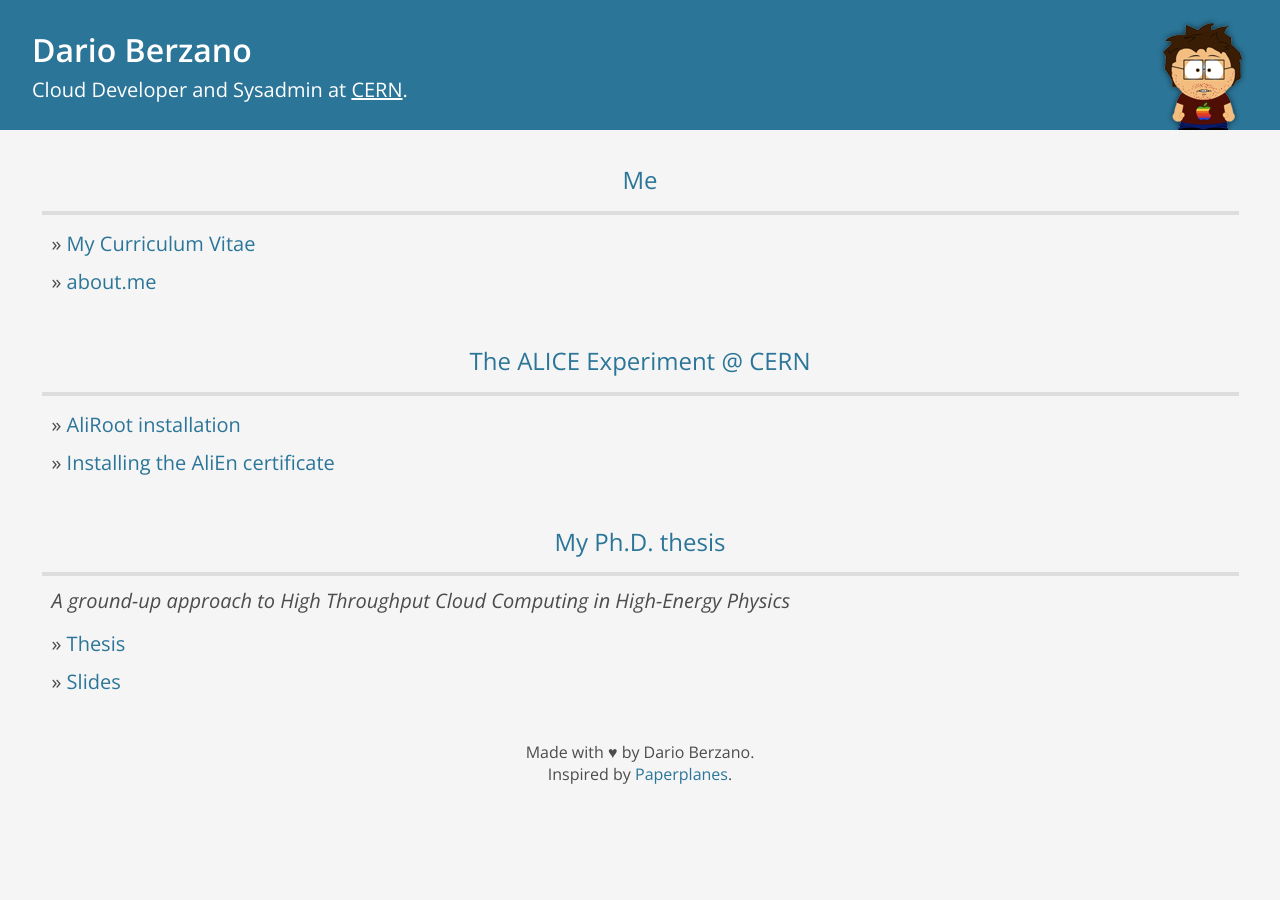
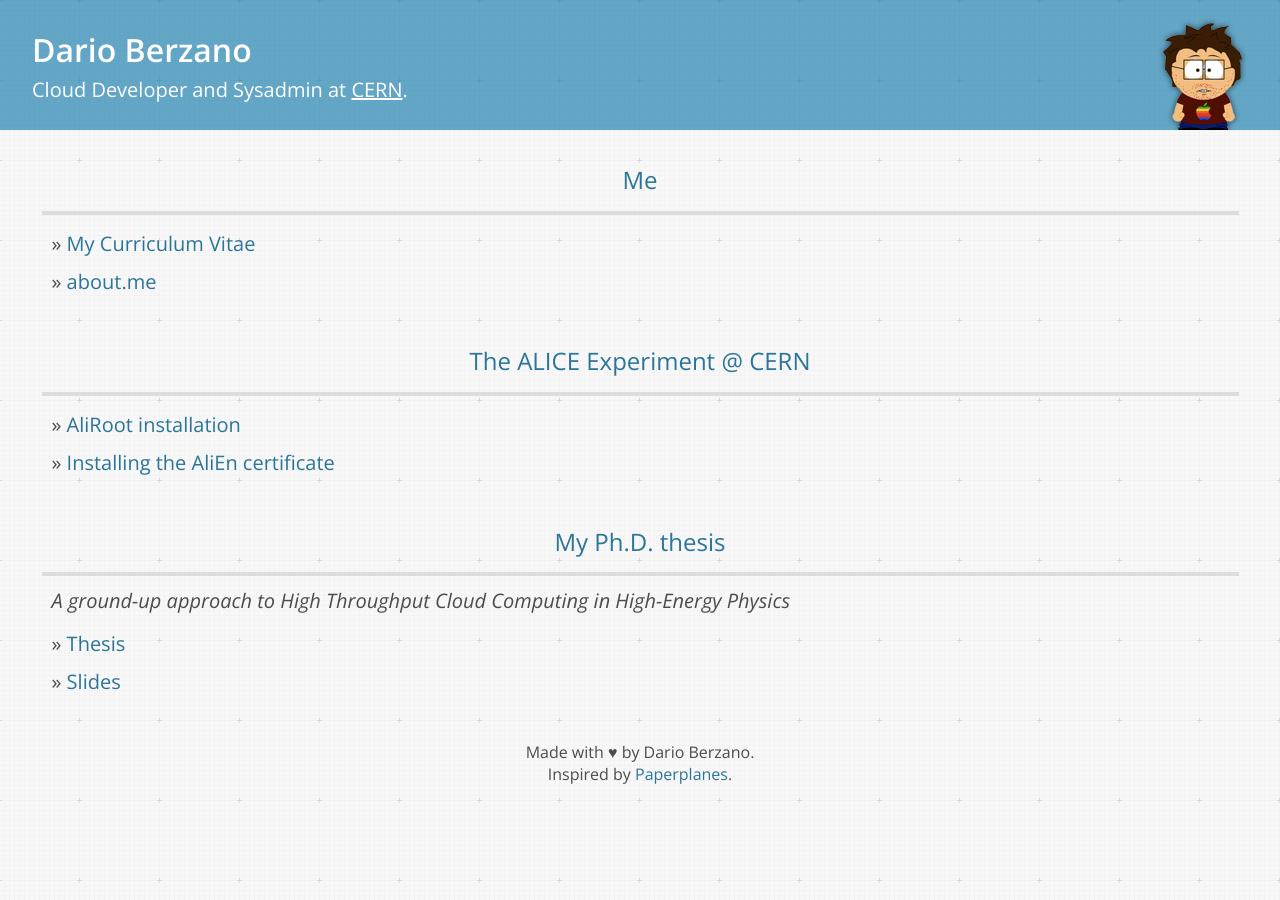
Before and after one commit to dberzano/dberzano.github.io, a Jekyll site: the page built from index.html, in a window 1280 px wide. Built offline with Jekyll 4.4.1, drawn with Linux system fonts in a browser that asks for light colours; Markdown is read by kramdown in place of the engine named in the settings; the list of posts is cut into pages by our own code.

Commit message:
Added a grid as a background

```diff
--- a/css/screen.css
+++ b/css/screen.css
@@ -15,6 +15,7 @@ body {
   color: #4c4c4c;
   background-color: #f5f5f5;
   text-align: center;
+  background: url(/images/background.png);
 }
 
 #content img {
@@ -75,7 +76,9 @@ a img {
   height: 130px;
   min-height: 130px;
   width: 100%;
-  background-color: #2B7598;
+  /*background-color: #2B7598;*/
+  /*background-color: rgba(43, 117, 152, 0.5);*/
+  background-color: rgba(0, 112, 165, 0.6);
   text-align: left;
 }
 
```
Also changed, not shown: images/background.png (added).
